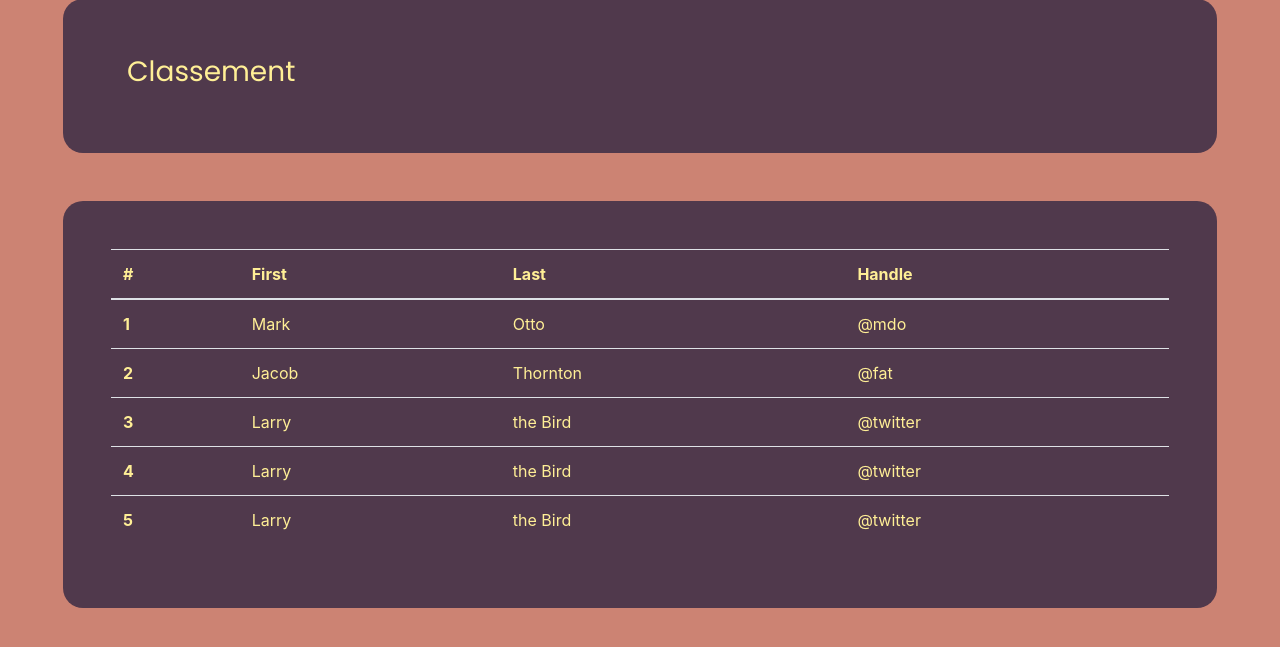
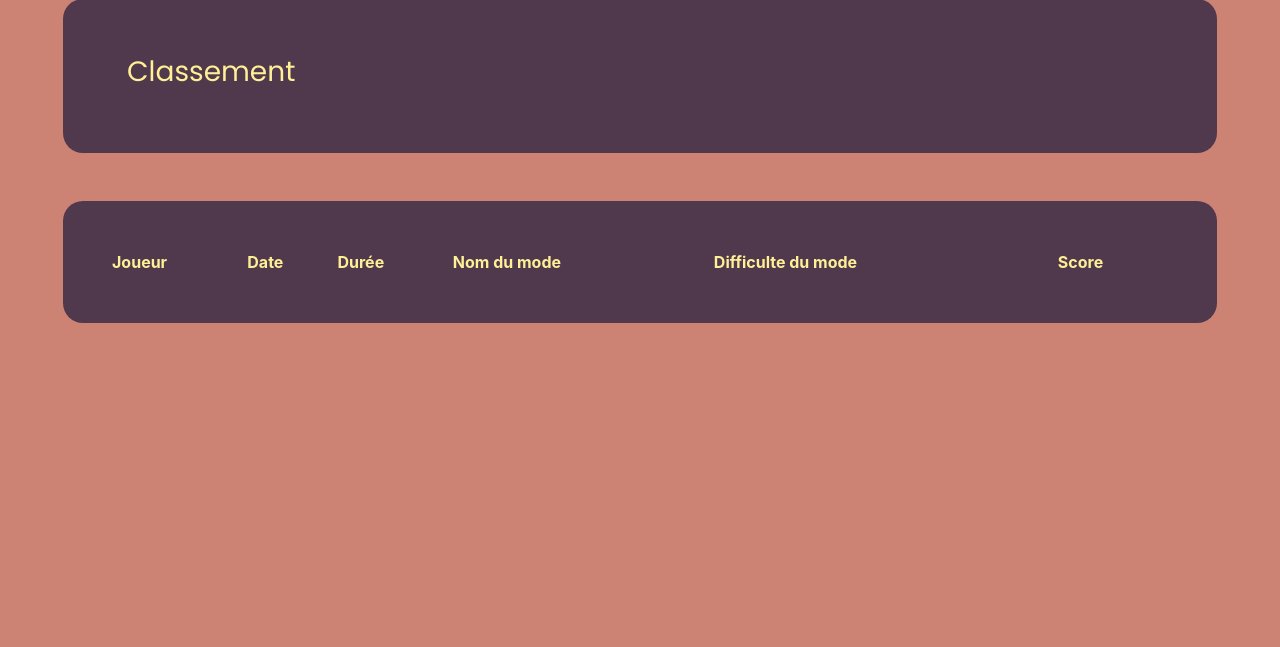
Before and after one commit to OlivierDM1999/PopIt, a Django app: page /classement in a window 1280 px wide. Shown: the part 131-778 px from the top of the page. Run offline with Django 3.2, Linux system fonts and the light colour scheme; tables that the repository leaves empty hold one stand-in row (values such as "Sample post"); lists and menus that the app fills with data are empty; some libraries are stand-ins or nearby versions; some web fonts are replaced.

Commit message:
Première version tableaux classement/historique

```diff
--- a/popit_django/popit_app/request/Request_BDD.py
+++ b/popit_django/popit_app/request/Request_BDD.py
@@ -140,7 +140,7 @@ class Request_BDD():
 
         modifPartie = Partie.objects.get(idPartie__exact = idPartie)
         modifPartie.score = score
-        modifPartie.duree = dt.timedelta(days=0, hours=0, minutes=0, seconds =duree)
+        modifPartie.duree = dt.timedelta(days=0, hours=0, minutes=0, seconds=duree)
         modifPartie.save()
 
     # Pas de modification de mode possible -> obligation de suppresion et puis création
@@ -159,20 +159,33 @@ class Request_BDD():
 
     # Modifier la récupération du joueur concerné idJoueur -> email ?
     def getHistoriquePerso(joueur):
-        # joueur = idJoueur
+        infosParties= []
+        try:
+            infos = list(Partie.objects.filter(idJoueur__exact = joueur).values_list('date','duree','score','idMode'))
+            for elem in infos:
+                infosMode = Mode.objects.get(idMode__exact = elem[3])
+                infosPartie = list(elem)[:-2] + [infosMode.nom, infosMode.difficulte, list(elem)[2]]
+                infosParties.append(infosPartie)
+            return infosParties
+
+        except:
+            return infosParties
+
+    def getClassement():
         infosParties = []
-        infos = Partie.objects.filter(email__exact = joueur).values_list('idPartie','score','date','duree', 'idMode')
-        infos=list(*list(infos))
 
-        infosMode = Mode.objects.filter(idMode__exact = infos[4]).values_list('nom','difficulte')
-        infosMode=list(*list(infosMode))
+        try:
+            infos = list(Partie.objects.all().values_list('idJoueur','date','duree','score','idMode'))
+            for elem in infos:
+                infosMode = Mode.objects.get(idMode__exact = elem[4])
+                nomJoueur = Joueur.objects.get(email__exact = list(elem)[0]).nom
+                infosPartie = [nomJoueur,list(elem)[1],list(elem)[2]] + [infosMode.nom, infosMode.difficulte, list(elem)[3]]
+                infosParties.append(infosPartie)
+            return infosParties
 
-        infosGlobales = infos.append(*list(infosMode))
+        except:
+            return infosParties
 
-        return infosGlobales
-        # Sorties à tester !!
-
-        return infosParties
 
     def getClassementOneFilter(filter):
         # TO DO
--- a/popit_django/popit_app/templates/base.html
+++ b/popit_django/popit_app/templates/base.html
@@ -8,6 +8,8 @@
         <link rel="stylesheet" type="text/css" href="https://fonts.googleapis.com/css?family=Poppins" />
         <link rel="stylesheet" href="https://cdnjs.cloudflare.com/ajax/libs/font-awesome/4.7.0/css/font-awesome.min.css">
         <link rel="stylesheet" href="{% static 'css/game_style.css' %}">
+        <!--<link rel="stylesheet" type="text/css" href="https://cdn.datatables.net/1.11.5/css/jquery.dataTables.css">-->
+        <!--<script type="text/javascript" charset="utf8" src="https://cdn.datatables.net/1.11.5/js/jquery.dataTables.js"></script>-->
         <script src="https://code.jquery.com/jquery-3.5.1.slim.min.js" integrity="sha384-DfXdz2htPH0lsSSs5nCTpuj/zy4C+OGpamoFVy38MVBnE+IbbVYUew+OrCXaRkfj" crossorigin="anonymous"></script>
         <script src="https://stackpath.bootstrapcdn.com/bootstrap/4.5.0/js/bootstrap.min.js" integrity="sha384-OgVRvuATP1z7JjHLkuOU7Xw704+h835Lr+6QL9UvYjZE3Ipu6Tp75j7Bh/kR0JKI" crossorigin="anonymous"></script>
 
--- a/popit_django/popit_app/templates/classement.html
+++ b/popit_django/popit_app/templates/classement.html
@@ -1,5 +1,66 @@
 {% extends 'base.html' %}
 {% block content %}
+
+<script type="text/javascript">
+    // Tableau avec plus de fonctionnalités (tri, ...)
+    /*$(document).ready( function () {
+        var table = $('#table_id').DataTable({
+            paging: false,
+            info: false,
+            scrollY: 400,
+            scrollCollapse: true,
+        });
+    } );*/
+
+    function changeContentTable(category)
+    {
+        if (category == 'Classement')
+        {
+            document.getElementById("table_id").innerHTML = "<table id='table_id' class='display' style='width:100%'>\
+                                                                <thead>\
+                                                                    <tr style='color:#FFEF96;'>\
+                                                                    {% for column in columnNamesClass %}\
+                                                                        <th> {{column}} </th>\
+                                                                    {% endfor %}   \
+                                                                    </tr>  \
+                                                                </thead>\
+                                                                <tbody>\
+                                                                    {% for partie in partiesClass %}\
+                                                                        <tr style='color:#FFEF96;'>\
+                                                                        {% for infos in partie %}\
+                                                                            <td>{{infos}}</td>\
+                                                                        {% endfor %}\
+                                                                        </tr>\
+                                                                    {% endfor %}\
+                                                                </tbody>\
+                                                            </table>";
+        }
+
+        if (category == 'Historique')
+        {
+            document.getElementById("table_id").innerHTML = "<table id='table_id' class='display' style='width:100%'>\
+                                                                <thead>\
+                                                                    <tr style='color:#FFEF96;'>\
+                                                                    {% for column in columnNamesHisto %}\
+                                                                        <th> {{column}} </th>\
+                                                                    {% endfor %}   \
+                                                                    </tr>  \
+                                                                </thead>\
+                                                                <tbody>\
+                                                                    {% for partie in partiesHisto %}\
+                                                                        <tr style='color:#FFEF96;'>\
+                                                                        {% for infos in partie %}\
+                                                                            <td>{{infos}}</td>\
+                                                                        {% endfor %}\
+                                                                        </tr>\
+                                                                    {% endfor %}\
+                                                                </tbody>\
+                                                            </table>";
+        }
+    }
+
+</script>
+
 <div class="container-fluid vh-100">
     {% if nom != ""%}
         <div class="row m-5 p-5" style="height: 100%; background-color: #50394C; border-radius: 20px; color:#FFEF96">
@@ -16,59 +77,36 @@
         <div class="text-left" style="width:100%;">
             <ul class="nav">
                 <li class="nav-item">
-                  <a class="nav-link" href="#" style="color:#FFEF96"><h3>Classement</h3></a>
+                  <a class="nav-link" href="" onclick="changeContentTable('Classement');" style="color:#FFEF96"><h3>Classement</h3></a>
                 </li>
                 {% if nom != ""%}
                 <li class="nav-item">
-                  <a class="nav-link" href="#" style="color:#FFEF96"><h3>Historique</h3></a>
+                  <a class="nav-link" href="" onclick="changeContentTable('Historique');" style="color:#FFEF96"><h3>Historique</h3></a>
                 </li>
                 {% endif %}
             </ul>
         </div>
     </div>
 
-
+    <!-- Affichage du tableau "Classement" par défaut !! -->
     <div class="row justify-content-center m-5 p-5" style="height: 100%; background-color: #50394C; border-radius: 20px;">
-        <table class="table">
+        <table id="table_id" class='display' style="width:100%">
             <thead>
                 <tr style="color:#FFEF96;">
-                <th scope="col">#</th>
-                <th scope="col">First</th>
-                <th scope="col">Last</th>
-                <th scope="col">Handle</th>
+                {% for column in columnNamesClass %}
+                    <th> {{column}} </th>
+                {% endfor %}
                 </tr>
             </thead>
+
             <tbody>
-                <tr style="color:#FFEF96;">
-                <th scope="row">1</th>
-                <td>Mark</td>
-                <td>Otto</td>
-                <td>@mdo</td>
-                </tr>
-                <tr style="color:#FFEF96;">
-                <th scope="row">2</th>
-                <td>Jacob</td>
-                <td>Thornton</td>
-                <td>@fat</td>
-                </tr>
-                <tr style="color:#FFEF96;">
-                <th scope="row">3</th>
-                <td>Larry</td>
-                <td>the Bird</td>
-                <td>@twitter</td>
-                </tr>
-                <tr style="color:#FFEF96;">
-                <th scope="row">4</th>
-                <td>Larry</td>
-                <td>the Bird</td>
-                <td>@twitter</td>
-                </tr>
-                <tr style="color:#FFEF96;">
-                <th scope="row">5</th>
-                <td>Larry</td>
-                <td>the Bird</td>
-                <td>@twitter</td>
-                </tr>
+                {% for partie in partiesClass %}
+                    <tr style="color:#FFEF96;">
+                    {% for infos in partie %}
+                        <td>{{infos}}</td>
+                    {% endfor %}
+                    </tr>
+                {% endfor %}
             </tbody>
         </table>
     </div>
--- a/popit_django/popit_app/views.py
+++ b/popit_django/popit_app/views.py
@@ -110,17 +110,44 @@ def deconnexion(request):
 def jouer(request):
     nom = checkSession(request)
     #Request_BDD.addPartie(1, 1, request.session['mail'])
-    #Request_BDD.modificationPartie(1, 50, 180)
+    #Request_BDD.modificationPartie(1, 120, 180)
     return render(request,"jouer.html",{'nom':nom})
 
 def classement(request):
     nom = checkSession(request)
+    # AJOUTER L'AFFICHAGE EN FONCTION DE LA SOUS-SECTION VOULUE
     try:
         lastGame = Request_BDD.getLastGame(request.session['mail'])
 
-        return render(request,"classement.html",{'nom':nom, 'score': lastGame.score, 'mode': lastGame.idMode.nom, 'difficulte': lastGame.idMode.difficulte})
+        # section historique
+        columnNamesHisto = ['Date', 'Durée', 'Nom du mode', 'Difficulte du mode', 'Score']
+        historiqueParties = Request_BDD.getHistoriquePerso(request.session['mail'])
+
+        # section classement
+        columnNamesClass = ['Joueur','Date', 'Durée', 'Nom du mode', 'Difficulte du mode','Score']
+        classementParties = Request_BDD.getClassement()
+
+        return render(request,"classement.html",{'nom':nom,
+                                                'score': lastGame.score,
+                                                'mode': lastGame.idMode.nom,
+                                                'difficulte': lastGame.idMode.difficulte,
+                                                'columnNamesHisto': columnNamesHisto,
+                                                'partiesHisto': historiqueParties,
+                                                'columnNamesClass': columnNamesClass,
+                                                'partiesClass': classementParties})
     except:
-        return render(request,"classement.html",{'nom':nom, 'score': '/', 'mode': '/', 'difficulte': '/'})
+        # section classement
+        columnNamesClass = ['Joueur','Date', 'Durée', 'Nom du mode', 'Difficulte du mode','Score']
+        classementParties = Request_BDD.getClassement()
+
+        return render(request,"classement.html",{'nom':nom,
+                                                'score': '/',
+                                                'mode': '/',
+                                                'difficulte': '/',
+                                                'columnNamesHisto': [],
+                                                'partiesHisto': [],
+                                                'columnNamesClass': columnNamesClass,
+                                                'partiesClass': classementParties})
 
 def contact(request):
     nom = checkSession(request)
```
